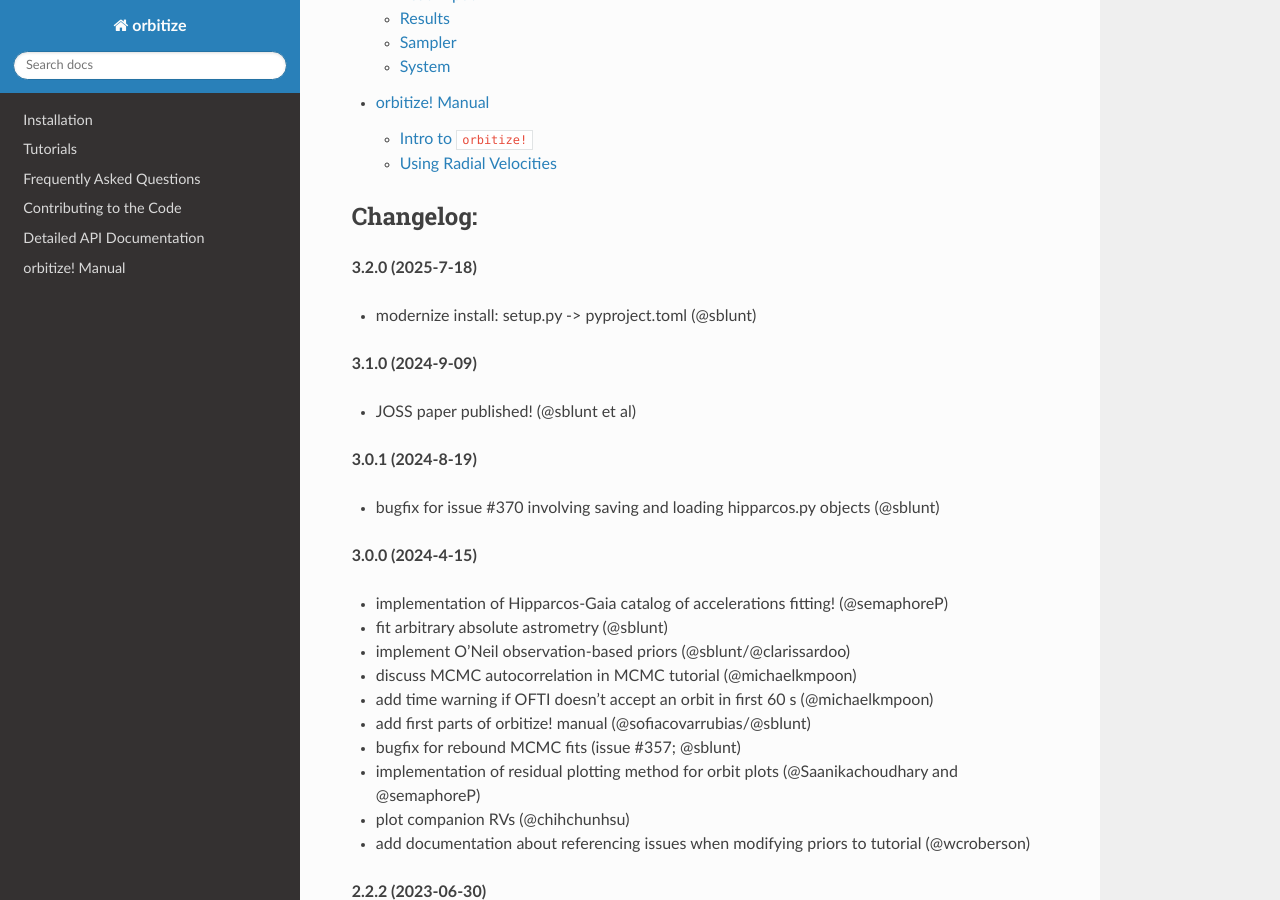
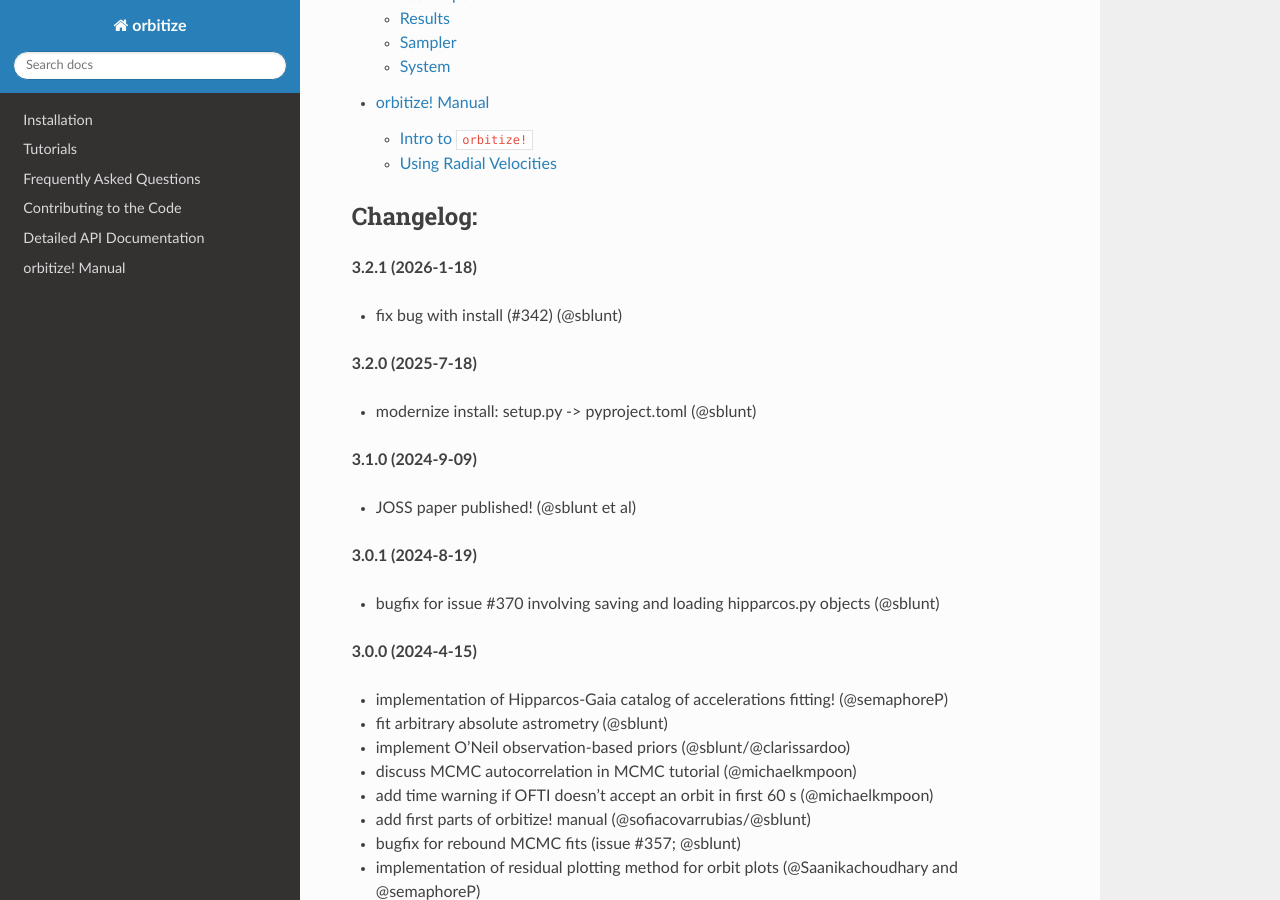
Before and after one commit to sblunt/orbitize, a Sphinx documentation site: the page built from docs/index.rst, in a window 1280 px wide and 900 px high, scrolled down 1802 px. Built offline with Sphinx 7.4.7 and the Read the Docs theme 3.1.0, drawn with Linux system fonts in a browser that asks for light colours; pages that are not in the unit, such as notebooks, are missing from menus.

Commit message:
address #342

```diff
--- a/docs/index.rst
+++ b/docs/index.rst
@@ -54,6 +54,10 @@ User Guide:
 
 Changelog:
 ++++++++++
+
+**3.2.1 (2026-1-18)**
+
+- fix bug with install (#342) (@sblunt)
 
 **3.2.0 (2025-7-18)**
 
--- a/orbitize/__init__.py
+++ b/orbitize/__init__.py
@@ -1,6 +1,6 @@
 import os
 
-__version__ = "3.2.0"
+__version__ = "3.2.1"
 
 # set Python env variable to keep track of example data dir
 orbitize_dir = os.path.dirname(__file__)
--- a/pyproject.toml
+++ b/pyproject.toml
@@ -3,6 +3,7 @@ requires = [
     "setuptools",
     "numpy",
     "cython",
+    "wheel"
 ]
 build-backend = "setuptools.build_meta"
 
```
